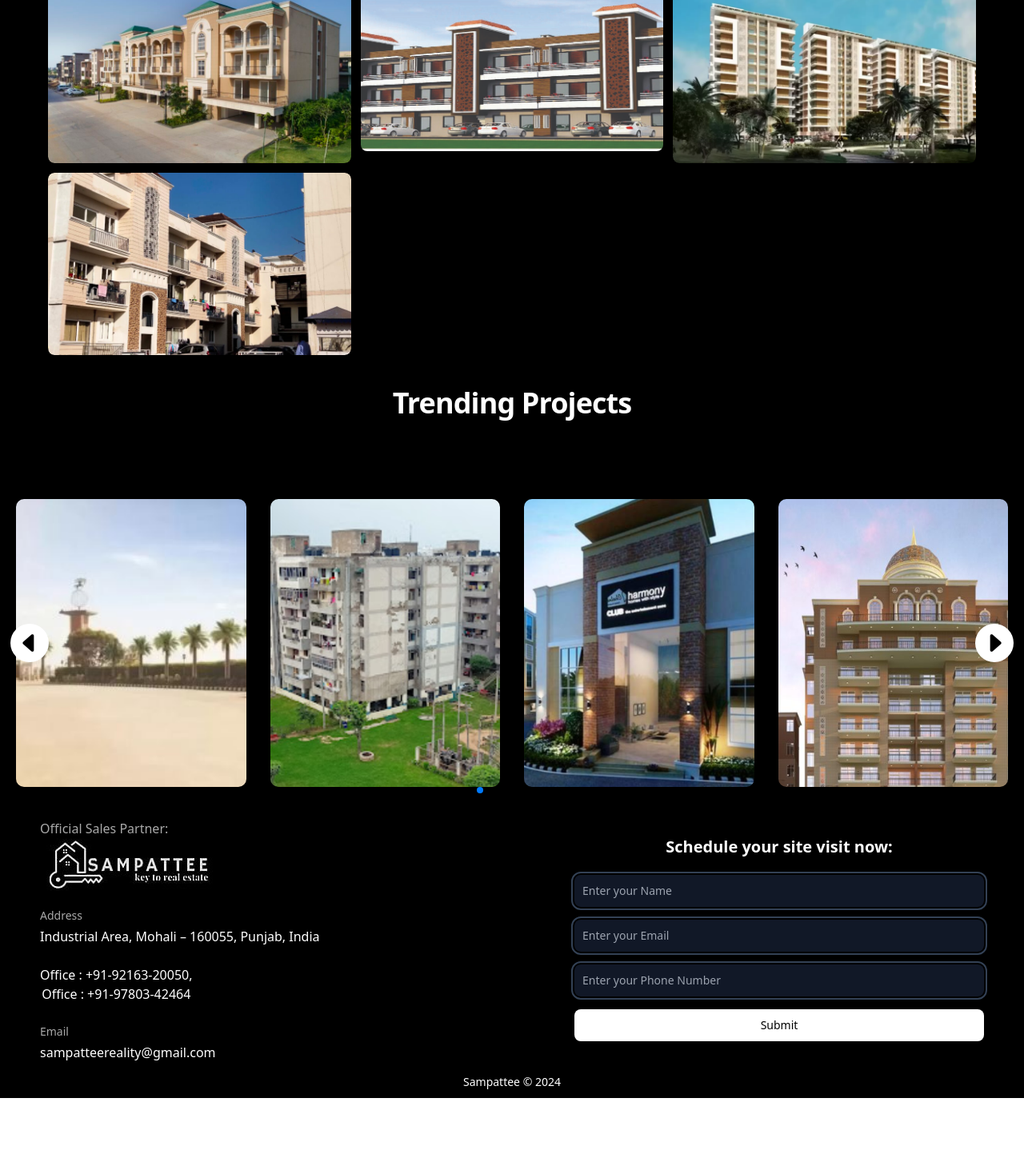
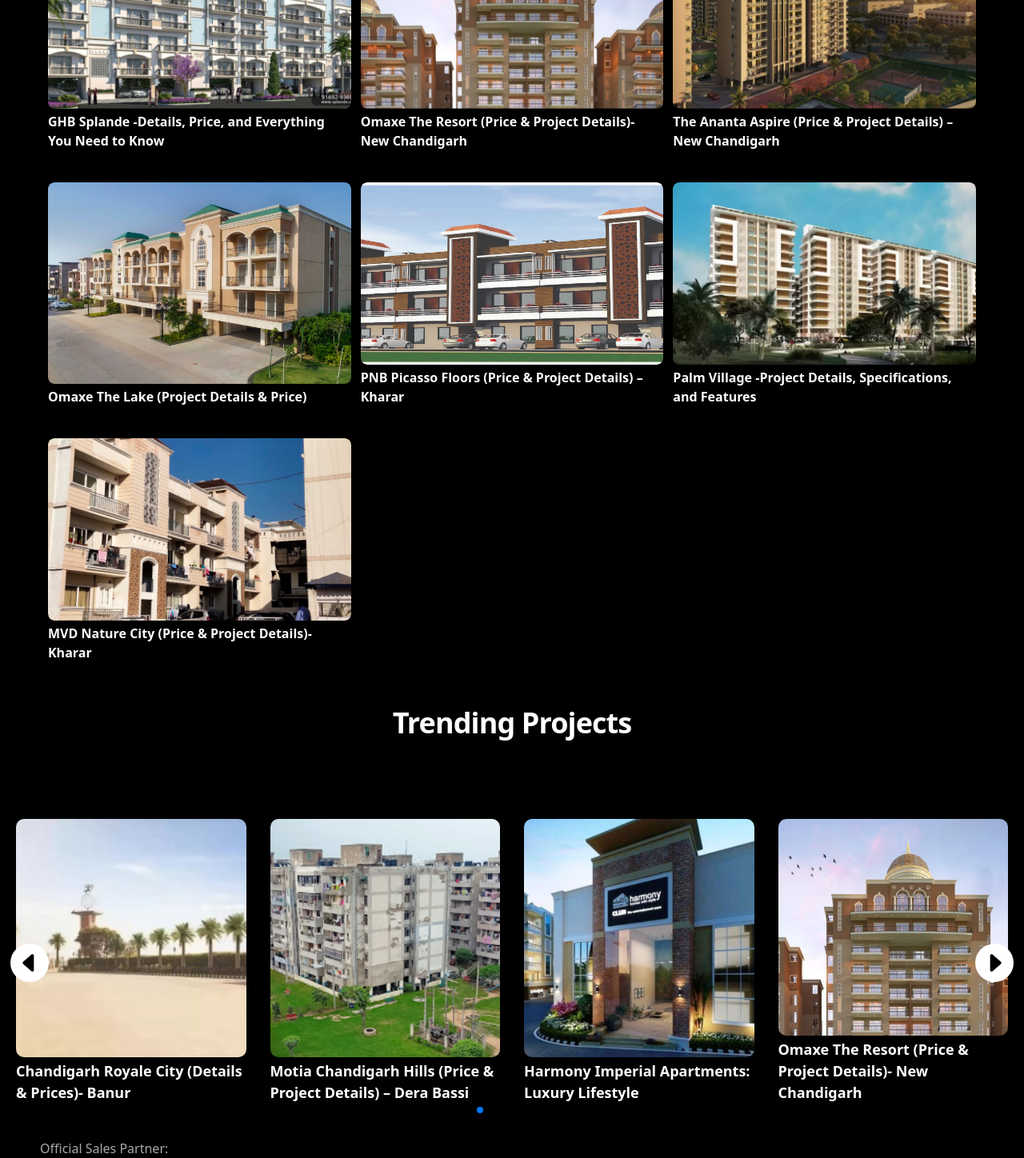
Before and after one commit to evosynchtech/sampattee, a React (Vite) app: page / in a window 1280 px wide. Shown: the part 2360-3808 px from the top of the page at 80% size. Before the commit the page ends 3733 px from the top, so only its background shows below. Built offline with nearby package versions, Linux system fonts and the light colour scheme.

Commit message:
Added: Heading in Trending and Featured Sections

```diff
--- a/src/components/FeaturedProperties/FeaturedPropertyCard.jsx
+++ b/src/components/FeaturedProperties/FeaturedPropertyCard.jsx
@@ -2,9 +2,10 @@
 
 function FeaturedPropertyCard({ imgUrl, title, description }) {
   return (
+    <div className="flex flex-col my-3">
       <div class="hover:cursor-pointer group relative h-full w-full overflow-hidden rounded-lg shadow-lg">
         <img
-        className="w-full h-auto block rounded-lg"
+          className="h-full w-full object-cover block rounded-lg"
           src={imgUrl}
           alt={title}
         />
@@ -13,6 +14,10 @@
           <p>{description}</p>
         </div>
       </div>
+      <h1 className="bg-black text-white text-start font-bold p-1 -mx-1">
+        {title}
+      </h1>
+    </div>
   );
 }
 
--- a/src/components/trendingProjects/TrendingProjectCard.jsx
+++ b/src/components/trendingProjects/TrendingProjectCard.jsx
@@ -1,25 +1,20 @@
 import React from "react";
 
-function TrendingProjectCard({imgUrl, title, description}) {
+function TrendingProjectCard({ imgUrl, title, description }) {
   return (
-    <div class="swiper-slide bg-black cursor-pointer">
+    <div class="swiper-slide bg-black cursor-pointer flex flex-col">
       <div class="trending-project-card overflow-hidden rounded-[10px] relative w-full h-full">
         <div class="trending-project-card-item flex justify-center w-full h-full group">
-          <img
-            className="h-full object-cover"
-            src={imgUrl}
-            alt={title}
-          />
+          <img className="h-full object-cover" src={imgUrl} alt={title} />
           <div class="trending-project-card-overlay h-full absolute bottom-0 left-0 right-0 bg-[#0000009a]  text-white text-center p-2 transform translate-y-full transition-transform duration-300 ease-in-out group-hover:translate-y-0">
-            <h3 className="m-0 text-[1.2em] font-bold">
-              {title}
-            </h3>
-            <p className="mt-3 text-[1em]">
-              {description}
-            </p>
+            <h3 className="m-0 text-[1.2em] font-bold">{title}</h3>
+            <p className="mt-3 text-[1em]">{description}</p>
           </div>
         </div>
       </div>
+      <h1 className="bg-black text-white text-start font-bold p-1 -mx-1">
+        {title}
+      </h1>
     </div>
   );
 }
```
Lines whose indentation alone changed are shown as unchanged.
